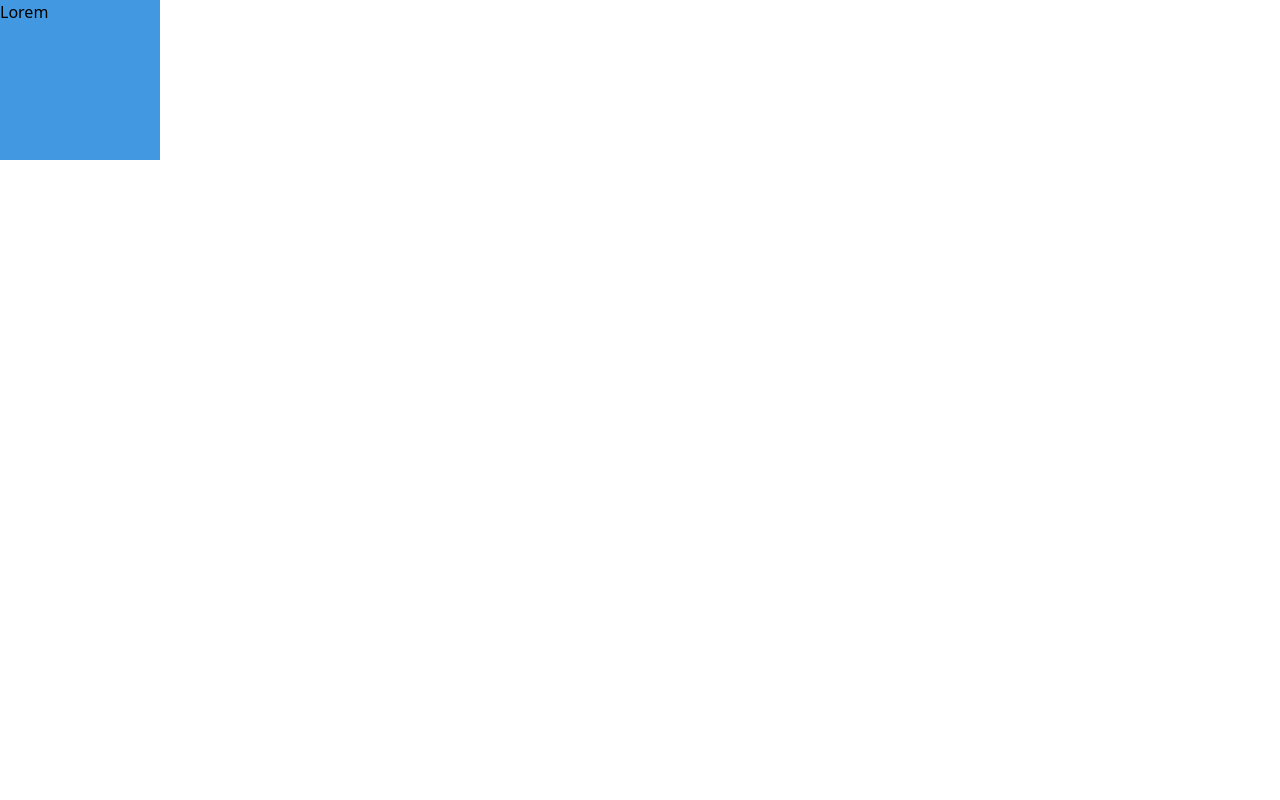
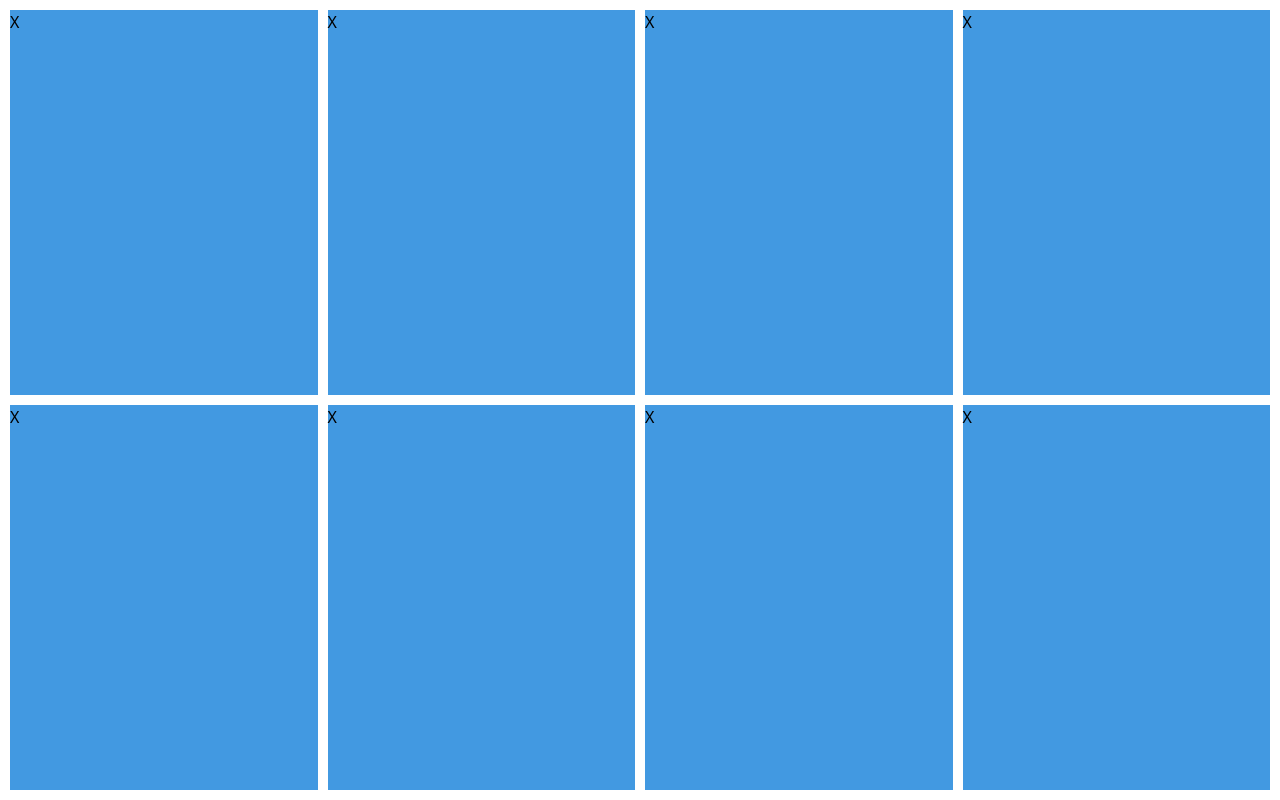
Before and after one commit to alexander-alarcon/card-memory-game, a React app: page / in a window 1280 px wide. Built offline with nearby package versions, Linux system fonts and the light colour scheme.

Commit message:
Create Board Component Create Game Logic

```diff
--- a/src/Components/Card/index.jsx
+++ b/src/Components/Card/index.jsx
@@ -10,6 +10,7 @@ function Card({
   isFlipped,
   handleClick,
   solved,
+  disabled,
   ...rest
 }) {
   const cardClasses = `Card relative w-full h-full ${
@@ -17,7 +18,7 @@ function Card({
   }`;
   return (
     <div
-      className="Card__Container w-40 h-40 outline-none"
+      className="Card__Container w-full h-full outline-none"
       role="button"
       aria-pressed="false"
       onClick={handleClick}
@@ -43,11 +44,13 @@ Card.propTypes = {
   isFlipped: PropTypes.bool,
   handleClick: PropTypes.func.isRequired,
   solved: PropTypes.bool,
+  disabled: PropTypes.bool,
 };
 
 Card.defaultProps = {
   isFlipped: false,
   solved: false,
+  disabled: false,
 };
 
 export default Card;
--- a/src/Containers/App/index.jsx
+++ b/src/Containers/App/index.jsx
@@ -1,20 +1,64 @@
-import React, { useCallback, useState } from 'react';
+import React, { useCallback, useEffect, useState } from 'react';
 
-import Card from '../../Components/Card';
+import Board from '../Board';
+import initializeDeck from '../../utils/deck';
 
 function App() {
-  const [isFlipped, setIsFlipped] = useState(false);
-  const handleFlip = useCallback(() => {
-    setIsFlipped(!isFlipped);
-  }, [isFlipped]);
+  const [cards, setCards] = useState([]);
+  const [flipped, setFlipped] = useState([]);
+  const [solved, setSolved] = useState([]);
+  const [disabled, setDisabled] = useState(false);
+
+  useEffect(() => {
+    setCards(initializeDeck());
+  }, []);
+
+  const sameCardFlipped = useCallback(id => flipped.includes(id), [flipped]);
+
+  const resetCards = () => {
+    setFlipped([]);
+    setDisabled(false);
+  };
+
+  const isMatch = useCallback(
+    id => {
+      const clickedCard = cards.find(card => card.id === id);
+      const flippedCard = cards.find(card => card.id === flipped[0]);
+      return clickedCard.type === flippedCard.type;
+    },
+    [cards, flipped],
+  );
+
+  const handleFlip = useCallback(
+    id => {
+      setDisabled(true);
+      if (flipped.length === 0) {
+        setFlipped([...flipped, id]);
+        setDisabled(false);
+      } else {
+        if (sameCardFlipped(id)) {
+          setDisabled(false);
+          return;
+        }
+        setFlipped([...flipped, id]);
+        if (isMatch(id)) {
+          setSolved([...solved, ...flipped, id]);
+          resetCards();
+        }
+        setTimeout(resetCards, 500);
+      }
+    },
+    [flipped, isMatch, sameCardFlipped, solved],
+  );
+
   return (
     <div className="App w-screen h-screen">
-      <Card
-        id="card1"
-        frontSide={<div>Ipsum</div>}
-        backSide={<div>Lorem</div>}
-        isFlipped={isFlipped}
-        handleClick={handleFlip}
+      <Board
+        cards={cards}
+        flipped={flipped}
+        handleFlip={handleFlip}
+        disabled={disabled}
+        solved={solved}
       />
     </div>
   );
--- /dev/null
+++ b/src/Containers/Board/index.css
@@ -0,0 +1,6 @@
+.Board {
+  display: grid;
+  grid-template-columns: repeat(4, 1fr);
+  grid-gap: 10px;
+  padding: 10px;
+}
--- /dev/null
+++ b/src/Containers/Board/index.jsx
@@ -0,0 +1,45 @@
+import React from 'react';
+import { PropTypes } from 'prop-types';
+
+import './index.css';
+import Card from '../../Components/Card';
+
+function Board({ cards, flipped, handleFlip, disabled, solved, ...rest }) {
+  return (
+    <div className="Board w-full h-full">
+      {cards.map(card => {
+        const isFlipped = flipped.includes(card.id);
+        const isSolved = solved.includes(card.id);
+        const isDisabled = disabled || isSolved;
+
+        return (
+          <Card
+            key={`${card.type}-${card.id}`}
+            id={card.id}
+            type={card.type}
+            frontSide={card.frontSide}
+            backSide={card.backSide}
+            isFlipped={isFlipped || isSolved}
+            solved={isSolved}
+            disabled={isDisabled}
+            handleClick={() => (isDisabled ? null : handleFlip(card.id))}
+          />
+        );
+      })}
+    </div>
+  );
+}
+
+Board.propTypes = {
+  cards: PropTypes.arrayOf(PropTypes.shape({})),
+  flipped: PropTypes.arrayOf(PropTypes.string).isRequired,
+  handleFlip: PropTypes.func.isRequired,
+  disabled: PropTypes.bool.isRequired,
+  solved: PropTypes.arrayOf(PropTypes.string),
+};
+
+Board.defaultProps = {
+  cards: [],
+  solved: [],
+};
+export default Board;
--- a/src/index.css
+++ b/src/index.css
@@ -3,3 +3,7 @@
 @tailwind components;
 
 @tailwind utilities;
+
+* {
+  box-sizing: border-box;
+}
--- /dev/null
+++ b/src/utils/deck.js
@@ -0,0 +1,21 @@
+const backSide = 'X';
+export default function initializeDeck() {
+  let id = 0;
+  const cards = ['A', 'B', 'C', 'D'].reduce((acc, type) => {
+    acc.push({
+      id: `${(id += 1)}`,
+      type,
+      backSide,
+      frontSide: type,
+    });
+    acc.push({
+      id: `${(id += 1)}`,
+      type,
+      backSide,
+      frontSide: type,
+    });
+    return acc;
+  }, []);
+
+  return cards;
+}
```
